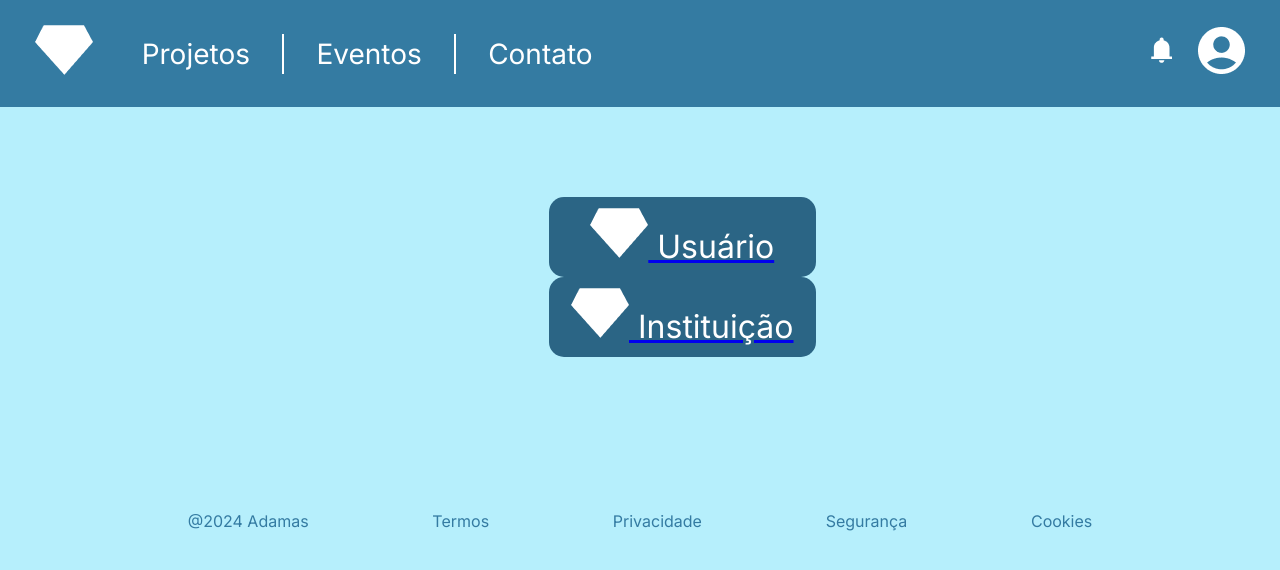
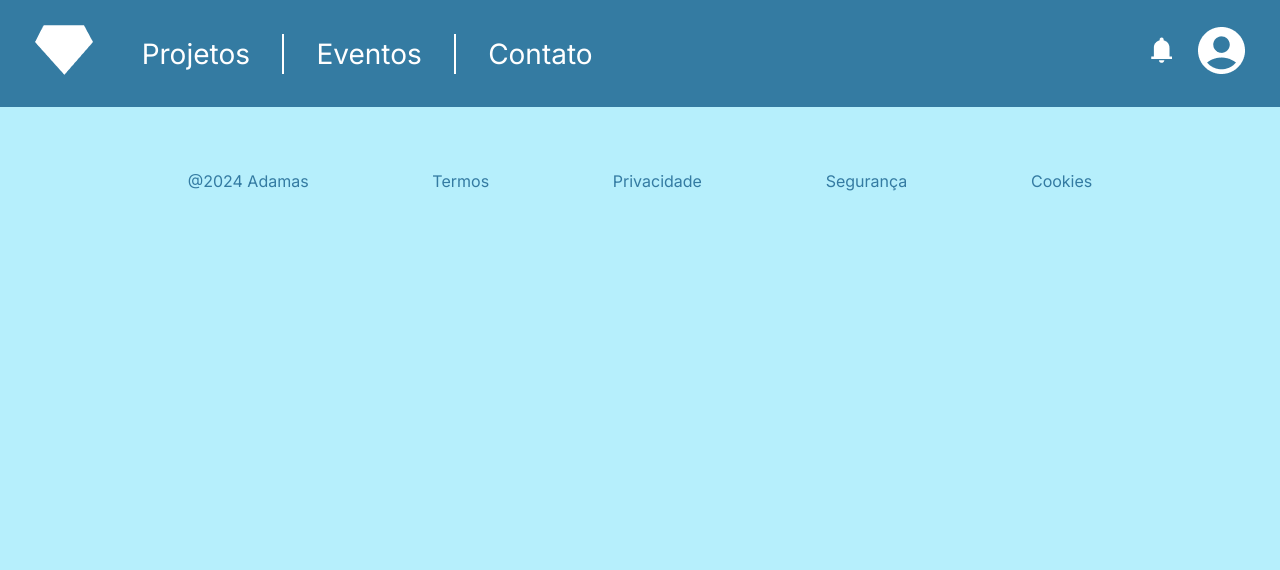
Before and after one commit to Noobolon/Adamas-FrontEnd, a Vue app: page /tipo-de-conta in a window 1280 px wide. Shown: the top 570 px of the page. Built offline with nearby package versions, Linux system fonts and the light colour scheme.

Commit message:
ta na DEV

```diff
--- a/src/assets/main.css
+++ b/src/assets/main.css
@@ -16,9 +16,13 @@ body{
 }
 
 main{
-  padding: 7%;
+
   display: flex;
   flex-direction: column;
+}
+
+a{
+  text-decoration: none;
 }
 
 /* Scrollbar */
@@ -37,18 +41,3 @@ main{
   background: var(--ButtonColor);
   border-radius: 20px;
 }
-
-/*Testes*/
-
-/* @media (min-width: 1024px) {
-  body {
-    display: flex;
-    place-items: center;
-  }
-
-  #app {
-    display: grid;
-    grid-template-columns: 1fr 1fr;
-    padding: 0 2rem;
-  }
-} */
--- a/src/components/LinkButton.vue
+++ b/src/components/LinkButton.vue
@@ -1,8 +1,7 @@
 <script>
     export default {
         name: "LinkButton",
-        props: ['text', 'link']
-
+        props: ['text', 'link', 'icon']
     }
 
 </script>
@@ -10,6 +9,7 @@
 <template>
 
    <RouterLink :to="link">
+        <img v-if="icon != null" :src="icon" alt="Ícone">
         {{ text }}
    </RouterLink>
 
--- a/src/views/register/AccountType.vue
+++ b/src/views/register/AccountType.vue
@@ -1,24 +1,19 @@
 <script>
+import LinkButton from '@/components/LinkButton.vue';
 import { RouterLink } from 'vue-router';
+
 export default {
-    name: "CreateAccount"
+    name: "CreateAccount",
+    components: {
+        LinkButton
+    }
 }
 </script>
 
 <template>
     <main>
 
-        <ul>
-            <RouterLink to="/cadastrar/usuario"><li>
-                <img src="/logos/AdamasWhite.png" alt="">
-                Usuário
-            </li></RouterLink>
 
-            <RouterLink to="/cadastrar/instituicao"><li>
-                <img src="/logos/AdamasWhite.png" alt="">
-                Instituição
-            </li></RouterLink>
-        </ul>
 
     </main>
 </template>
@@ -26,20 +21,20 @@ export default {
 <style scoped>
 
 main{
+    width: 100%;
+    height: 100%;
+    display: flex;
+    justify-content: center;
     align-items: center;
 }
 
-ul{
-    display: flex;
-    flex-direction: column;
-    list-style-type: none;
-}
 
-li{
+div{
     width: 100%;
     font-size: 2em;
     background-color: var(--ButtonColor);
-    padding: 5% 10%;
+    padding: 10% 20%;
+    margin: 10% 0;
     border-radius: 15px;
 
     color: var(--Text2);
@@ -48,4 +43,6 @@ li{
 }
 
 
+
+
 </style>
```
Also changed, not shown: public/symbols/InstIcon.png (added), public/symbols/UserIcon.png (added).
